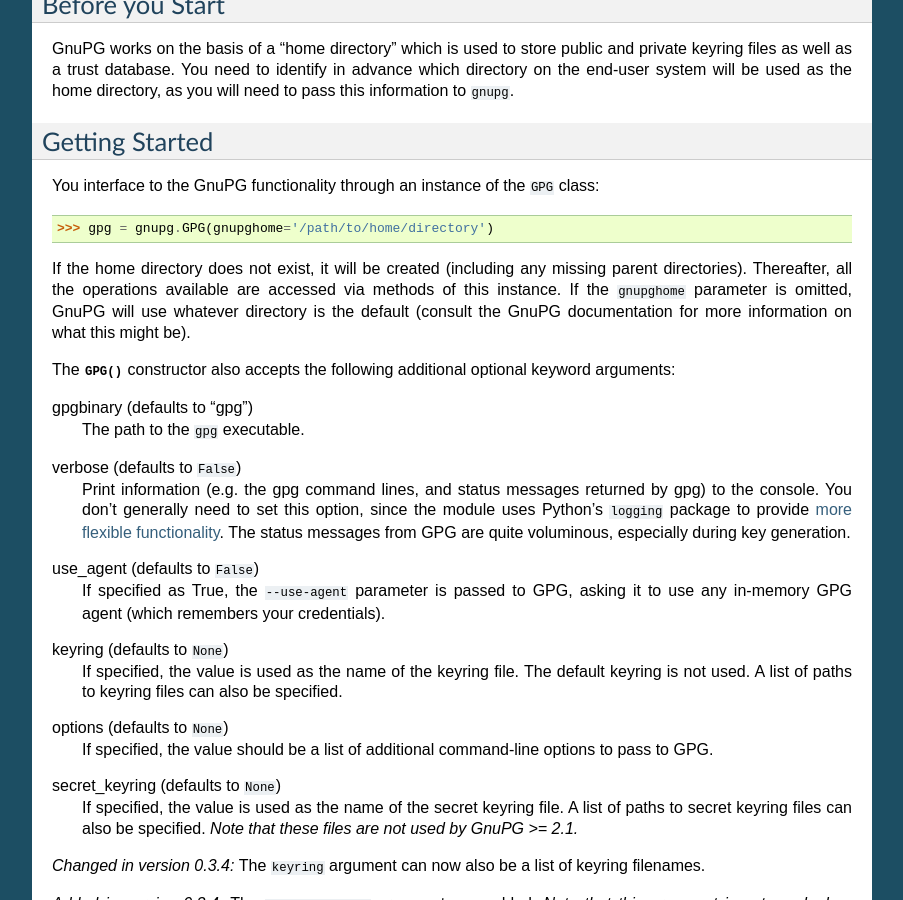
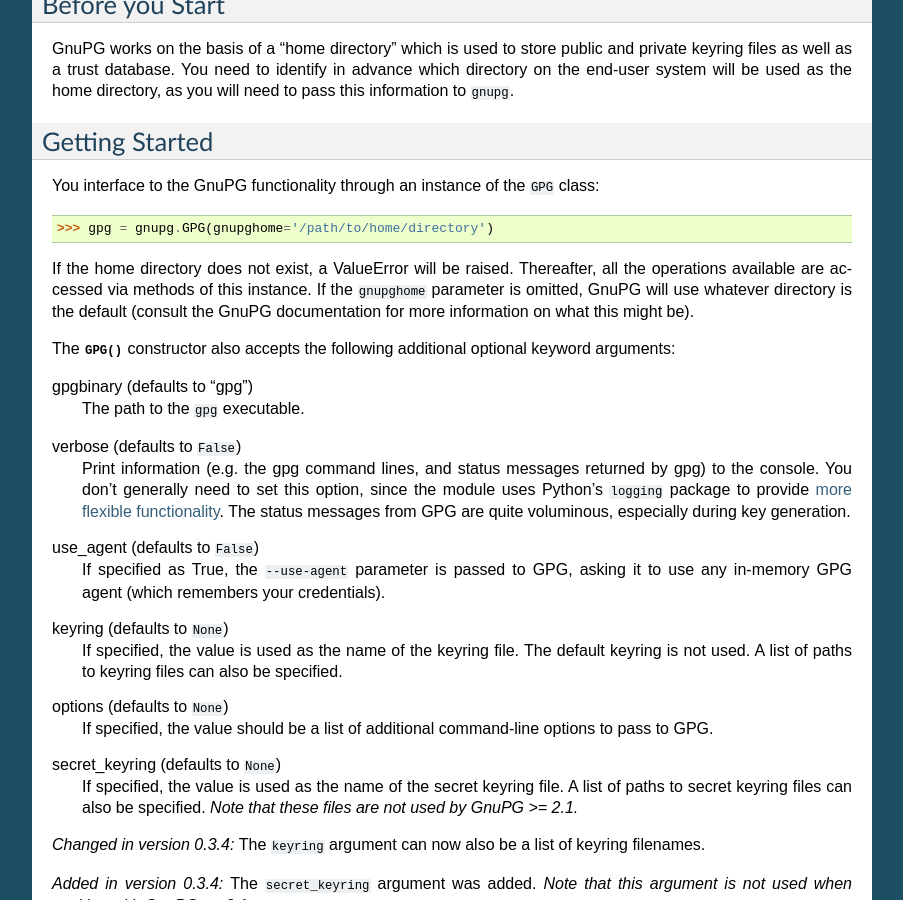
Before and after one commit to vsajip/python-gnupg, a Sphinx documentation site: the page built from docs/index.rst, in a window 1280 px wide and 900 px high, scrolled down 1974 px. Shown: the whole window, without its empty margins (198-1101 px from the left). Built offline with Sphinx 7.4.7, drawn with Linux system fonts in a browser that asks for light colours.

Commit message:
Fixed issue #112: Documentation updated re. gnupghome needing to be an existing directory.

```diff
--- a/docs/index.rst
+++ b/docs/index.rst
@@ -127,7 +127,7 @@
 
     >>> gpg = gnupg.GPG(gnupghome='/path/to/home/directory')
 
-If the home directory does not exist, it will be created (including any missing parent directories). Thereafter, all the operations available are accessed via methods of this instance. If the ``gnupghome`` parameter is omitted, GnuPG will use whatever directory is the default (consult the GnuPG documentation for more information on what this might be).
+If the home directory does not exist, a ValueError will be raised. Thereafter, all the operations available are accessed via methods of this instance. If the ``gnupghome`` parameter is omitted, GnuPG will use whatever directory is the default (consult the GnuPG documentation for more information on what this might be).
 
 The :meth:`GPG` constructor also accepts the following additional optional keyword arguments:
 
```
